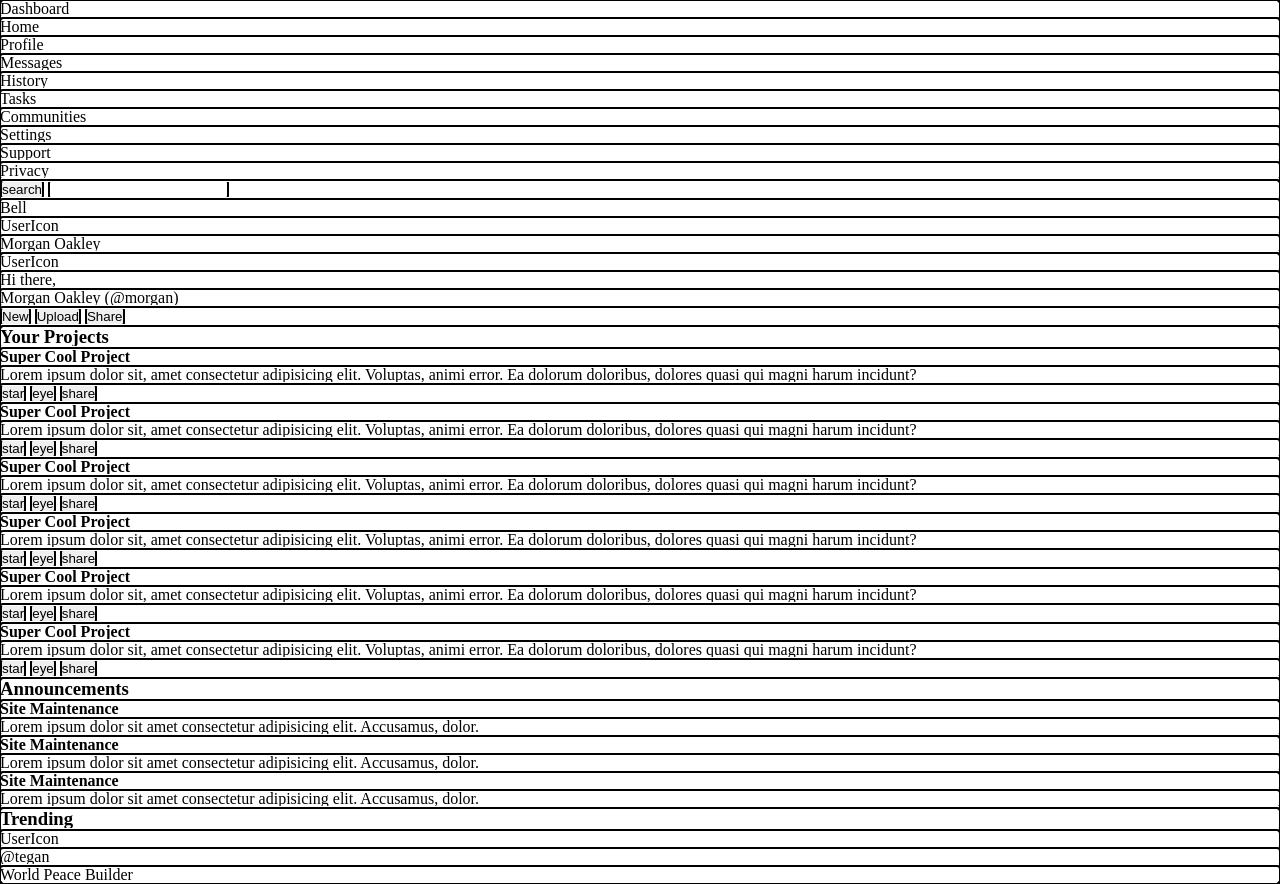
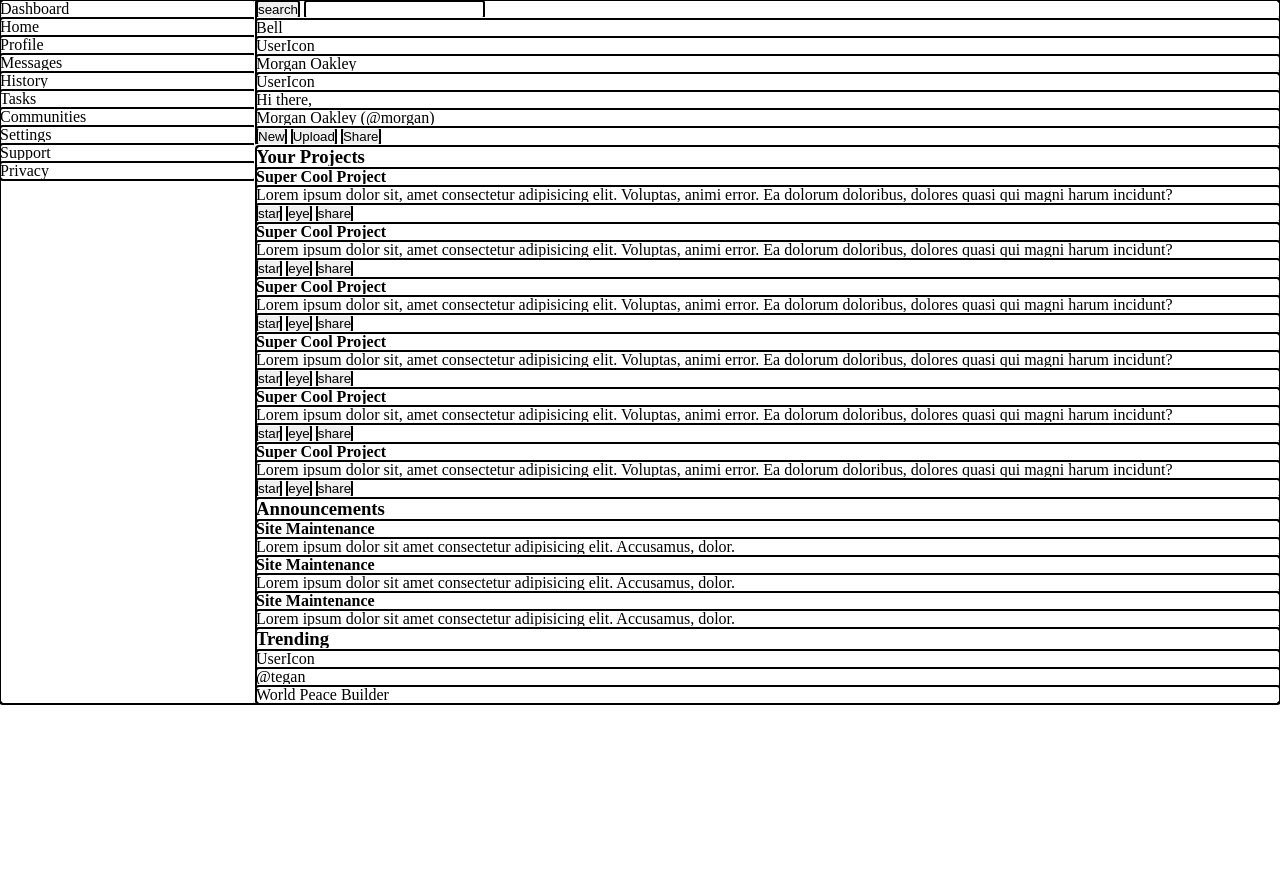
Before and after one commit to Monatric/odin-admin-dashboard, a plain HTML site: page index.html in a window 1280 px wide. After the commit the page ends 800 px from the top, so only its background shows below. Drawn offline with Linux system fonts and the light colour scheme.

Commit message:
Make the layout for the general pieces

```diff
--- a/style.css
+++ b/style.css
@@ -7,3 +7,13 @@
 
   outline: auto;
 }
+
+.container {
+  display: grid;
+  /* grid-template-rows: 3fr; */
+  grid-template-columns: 1fr 4fr;
+}
+
+.sidebar {
+  grid-row: 1 / 3;
+}
```
